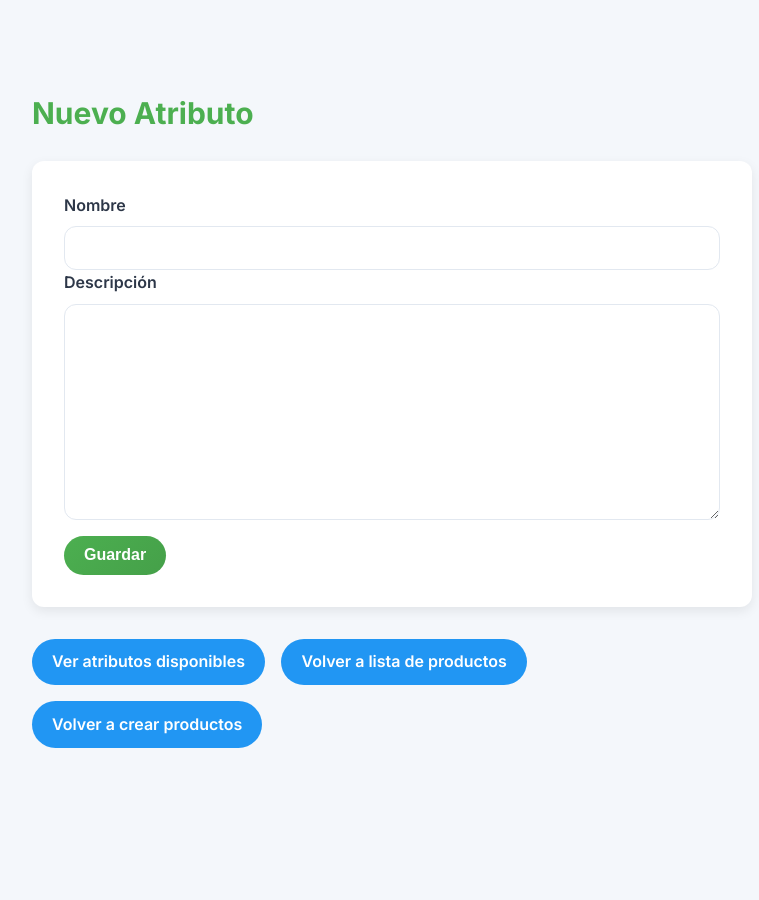
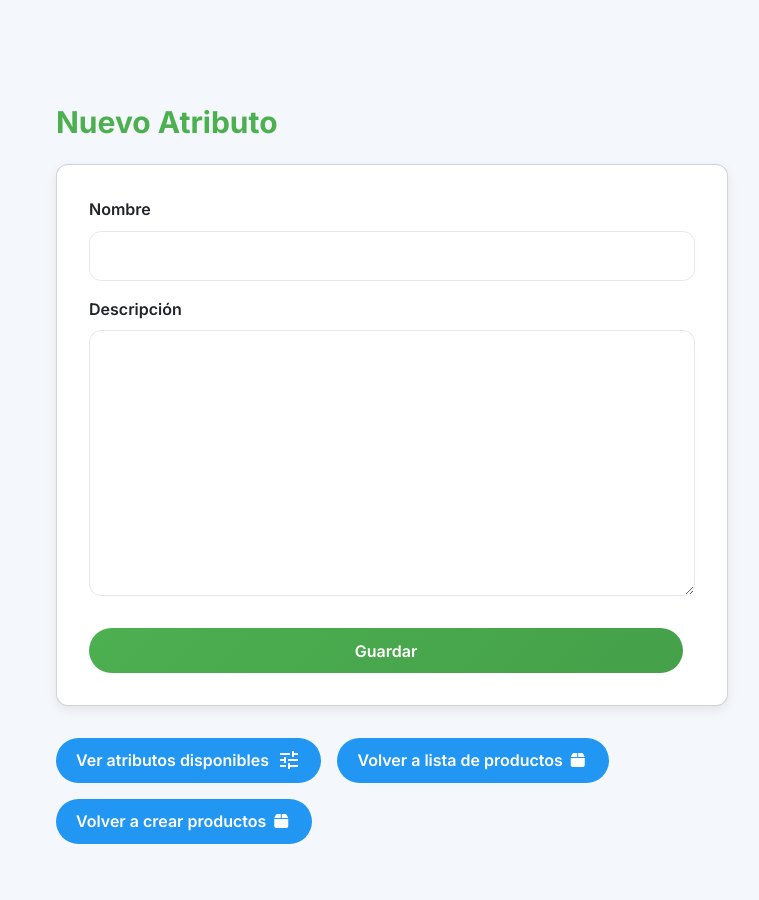
Before and after one commit to DarioRodel/ControlStock-Docker, a Django app: page /atributos/nuevo/ in a window 1280 px wide. Shown: the whole page, without its empty margins (248-1007 px from the left). Before the commit the page ends 748 px from the top, so only its background shows below. Run offline with Django 5.2, Linux system fonts and the light colour scheme; a user stored in the database is signed in; data comes from the database, SQL or seed files in the repository; some libraries are stand-ins or nearby versions.

Commit message:
Modificacion de atributo form y dashboard

```diff
--- a/ControlStock/control/templates/stock/atributo_form.html
+++ b/ControlStock/control/templates/stock/atributo_form.html
@@ -1,6 +1,9 @@
 {% load widget_tweaks %}
 <link href="https://fonts.googleapis.com/css2?family=Inter:wght@400;600;700&display=swap" rel="stylesheet">
-
+<link href="https://fonts.googleapis.com/icon?family=Material+Icons" rel="stylesheet">
+<link href="https://fonts.googleapis.com/icon?family=Material+Icons" rel="stylesheet">
+    <link href="https://cdn.jsdelivr.net/npm/bootstrap@5.3.3/dist/css/bootstrap.min.css" rel="stylesheet">
+    <link rel="stylesheet" href="https://cdnjs.cloudflare.com/ajax/libs/font-awesome/6.4.0/css/all.min.css">
 {% block content %}
     <div class="container mt-5">
         <h2>{{ view.object.pk|yesno:"Editar Atributo,Nuevo Atributo" }}</h2>
@@ -27,9 +30,9 @@
 
             <button type="submit" class="btn btn-primary btn-action">Guardar</button>
         </form>
-        <a href="{% url 'stock:atributo_list' %}" class="btn btn-secondary btn-action">Ver atributos disponibles</a>
-        <a href="{% url 'stock:producto_list' %}" class="btn btn-secondary btn-action">Volver a lista de productos</a>
-        <a href="{% url 'stock:producto_create' %}" class="btn btn-secondary btn-action">Volver a crear productos</a>
+        <a href="{% url 'stock:atributo_list' %}" class="btn btn-secondary btn-action">Ver atributos disponibles<i class="material-icons">tune</i></a>
+        <a href="{% url 'stock:producto_list' %}" class="btn btn-secondary btn-action">Volver a lista de productos <i class="fas fa-box me-1"></i></a>
+        <a href="{% url 'stock:producto_create' %}" class="btn btn-secondary btn-action">Volver a crear productos <i class="fas fa-box me-1"></i></a>
     </div>
 {% endblock %}
 
--- a/ControlStock/control/templates/stock/dashboard.html
+++ b/ControlStock/control/templates/stock/dashboard.html
@@ -6,6 +6,7 @@
     <title>Dashboard de Inventario</title>
 
     {% load static %}
+    <link href="https://fonts.googleapis.com/icon?family=Material+Icons" rel="stylesheet">
     <link href="https://cdn.jsdelivr.net/npm/bootstrap@5.3.3/dist/css/bootstrap.min.css" rel="stylesheet">
     <link rel="stylesheet" href="https://cdnjs.cloudflare.com/ajax/libs/font-awesome/6.4.0/css/all.min.css">
     <script src="{% static 'dark/js/darkmode.js' %}" defer></script>
@@ -613,7 +614,7 @@
         <a href="{% url 'stock:reportar_error' %}" class="btn btn-danger btn-dashboard">
             <i class="fas fa-file-export me-1"></i>Reporte
         </a>
-        <a href="{% url 'stock:atributo_list' %}" class="btn btn-secondary btn-action">Ver atributos disponibles</a>
+        <a href="{% url 'stock:atributo_list' %}" class="btn btn-secondary btn-dashboard">Ver atributos disponibles<i class="material-icons te">tune</i></a>
     </div>
 </div>
 
```
